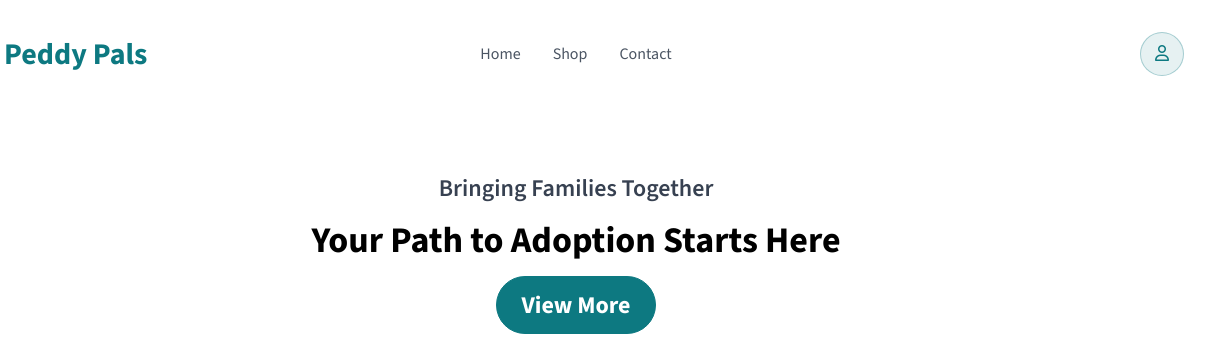
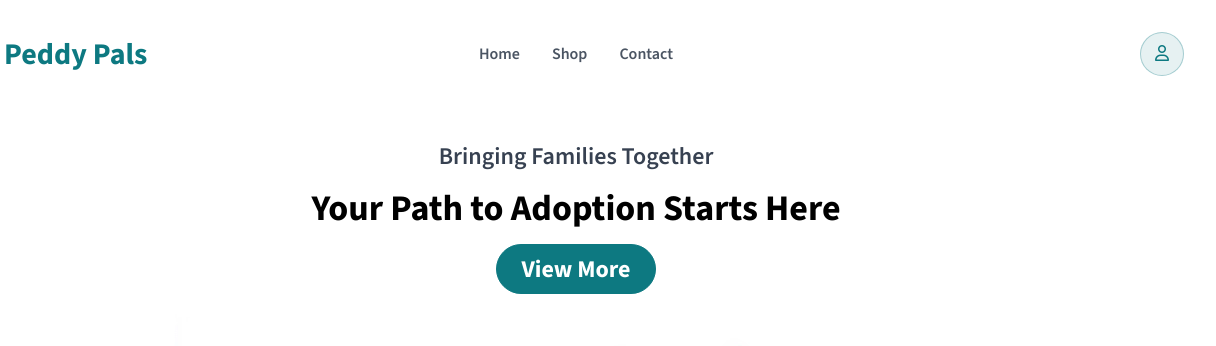
Before and after one commit to nazmul-nhb/peddy-pals, a website built with Vite: page index.html in a window 1280 px wide. Shown: the top 346 px of the page, 64-1280 px from the left. Built offline with nearby package versions, Linux system fonts and the light colour scheme; no server answers.

Commit message:
fixed ui bugs

```diff
--- a/index.html
+++ b/index.html
@@ -23,11 +23,29 @@
 					</h1>
 				</figure>
 				<ul
-					class="absolute -left-full md:left-1/2 md:-translate-x-1/2 flex flex-col md:flex-row items-center gap-2 md:gap-8 text-gray-600"
+					class="font-semibold absolute -left-full md:left-1/2 md:-translate-x-1/2 flex flex-col md:flex-row items-center gap-2 md:gap-8 text-gray-600"
 				>
-					<li><a href="#">Home</a></li>
-					<li><a href="#best-friend">Shop</a></li>
-					<li><a href="#footer">Contact</a></li>
+					<li>
+						<a
+							class="hover:text-peddy-primary/75 transition-all duration-500"
+							href="#"
+							>Home</a
+						>
+					</li>
+					<li>
+						<a
+							class="hover:text-peddy-primary/75 transition-all duration-500"
+							href="#best-friend"
+							>Shop</a
+						>
+					</li>
+					<li>
+						<a
+							class="hover:text-peddy-primary/75 transition-all duration-500"
+							href="#footer"
+							>Contact</a
+						>
+					</li>
 				</ul>
 				<button
 					class="text-peddy-primary border border-peddy-primary/30 bg-peddy-primary/10 p-2 aspect-square w-11 rounded-full hover:bg-peddy-primary hover:text-white transition-all duration-500"
@@ -38,7 +56,7 @@
 		</header>
 
 		<!-- Main Contents -->
-		<main class="p-8">
+		<main class="px-8">
 			<!-- Banner Section -->
 			<section class="text-center space-y-4 my-8">
 				<h3 class="text-2xl font-semibold text-gray-700">
@@ -48,7 +66,7 @@
 					Your Path to Adoption Starts Here
 				</h1>
 				<a
-					class="bg-peddy-primary border border-peddy-primary text-white hover:bg-peddy-primary/20 hover:text-peddy-primary px-4 md:px-6 py-1 md:py-3 inline-block rounded-full text-lg md:text-2xl font-bold transition-all duration-500"
+					class="bg-peddy-primary border border-peddy-primary text-white hover:bg-peddy-primary/20 hover:text-peddy-primary px-4 md:px-6 py-1 md:py-2 inline-block rounded-full text-lg md:text-2xl font-bold transition-all duration-500"
 					href="#best-friend"
 				>
 					View More
@@ -144,7 +162,9 @@
 		>
 			<!-- Contacts -->
 			<div class="space-y-1 text-gray-200">
-				<figure class="flex items-center justify-center lg:justify-start gap-2 mb-3">
+				<figure
+					class="flex items-center justify-center lg:justify-start gap-2 mb-3"
+				>
 					<img
 						class="w-7 h-6"
 						src="./src/assets/logo.webp"
```
